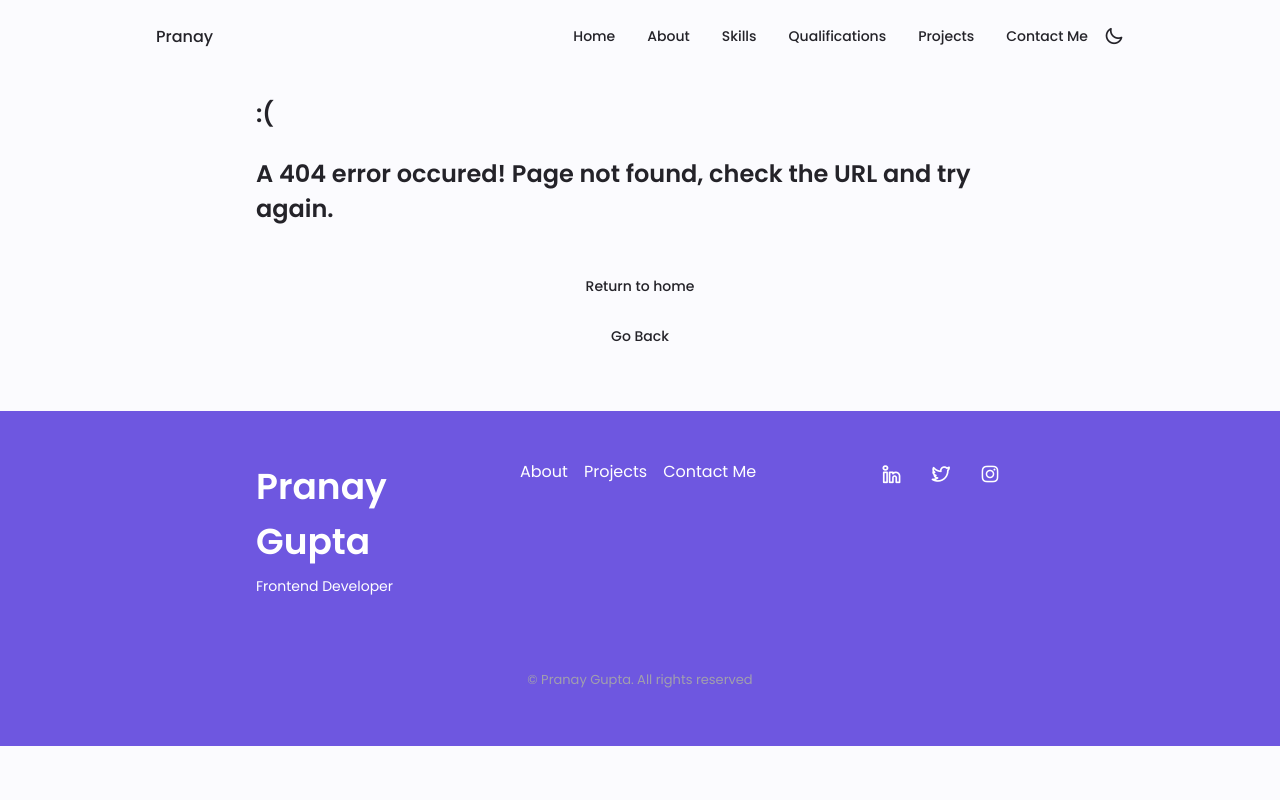
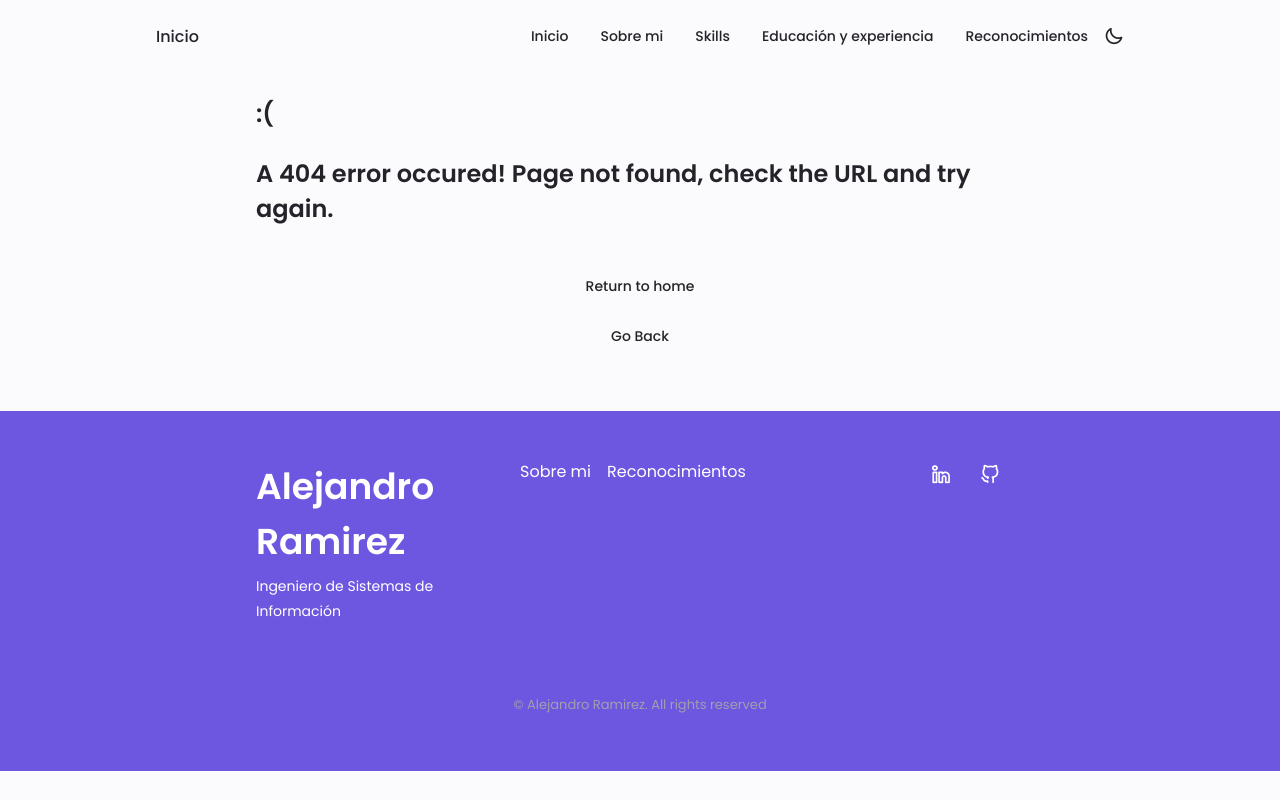
Before and after one commit to EXCALOFRIO/EXCALOFRIO.github.io, a plain HTML site: page 404.html in a window 1280 px wide. Drawn offline with nearby package versions, Linux system fonts and the light colour scheme.

Commit message:
FIX: 404 page not found

```diff
--- a/404.html
+++ b/404.html
@@ -1,5 +1,5 @@
 <!DOCTYPE html>
-<html lang="en">
+<html lang="es">
 
 <head>
   <meta charset="UTF-8" />
@@ -7,7 +7,7 @@
   <meta name="viewport" content="width=device-width, initial-scale=1.0" />
   <link rel="stylesheet" href="https://unicons.iconscout.com/release/v4.0.0/css/line.css" />
   <link rel="stylesheet" href="./assets/css/style.css" />
-  <title>404 - Pranay Gupta</title>
+  <title>404 - Alejandro Ramirez</title>
   <link rel="shortcut icon" href="./assets/img/favicon.ico" type="image/x-icon" />
 </head>
 
@@ -15,18 +15,18 @@
   <!-- Header -->
   <header class="header" id="header">
     <nav class="nav container">
-      <a href="#" class="nav_logo">Pranay</a>
+      <a href="#" class="nav_logo">Inicio</a>
 
       <div class="nav_menu" id="nav-menu">
         <ul class="nav_list grid">
           <li class="nav_item">
             <a href="./index.html#home" class="nav_link">
-              <i class="uil uil-estate nav_icon"></i> Home
+              <i class="uil uil-estate nav_icon"></i> Inicio
             </a>
           </li>
           <li class="nav_item">
             <a href="./index.html#about" class="nav_link">
-              <i class="uil uil-user nav_icon"></i> About
+              <i class="uil uil-user nav_icon"></i> Sobre mi
             </a>
           </li>
           <li class="nav_item">
@@ -36,19 +36,15 @@
           </li>
           <li class="nav_item">
             <a href="./index.html#qualification" class="nav_link">
-              <i class="uil uil-graduation-cap nav_icon"></i> Qualifications
+              <i class="uil uil-graduation-cap nav_icon"></i> Educación y experiencia
             </a>
           </li>
           <li class="nav_item">
             <a href="./index.html#projects" class="nav_link">
-              <i class="uil uil-scenery nav_icon"></i> Projects
+              <i class="uil uil-scenery nav_icon"></i> Reconocimientos
             </a>
           </li>
-          <li class="nav_item">
-            <a href="./index.html#contact" class="nav_link">
-              <i class="uil uil-message nav-icon nav_icon"></i> Contact Me
-            </a>
-          </li>
+
         </ul>
         <i class="uil uil-times nav_close" id="nav-close"></i>
       </div>
@@ -87,19 +83,16 @@
     <div class="footer_bg">
       <div class="footer_container container grid">
         <div>
-          <h1 class="footer_title">Pranay Gupta</h1>
-          <span class="footer_subtitle">Frontend Developer</span>
+          <h1 class="footer_title">Alejandro Ramirez</h1>
+          <span class="footer_subtitle">Ingeniero de Sistemas de Información</span>
         </div>
 
         <ul class="footer_links">
           <li>
-            <a href="./index.html#about" class="footer_link">About</a>
+            <a href="./index.html#about" class="footer_link">Sobre mi</a>
           </li>
           <li>
-            <a href="./index.html#projects" class="footer_link">Projects</a>
-          </li>
-          <li>
-            <a href="./index.html#contact" class="footer_link">Contact Me</a>
+            <a href="./index.html#projects" class="footer_link">Reconocimientos</a>
           </li>
         </ul>
 
@@ -107,16 +100,13 @@
           <a href="https://www.linkedin.com/in/thepranaygupta/" target="_blank" class="footer_social">
             <i class="uil uil-linkedin-alt"></i>
           </a>
-          <a href="https://twitter.com/ThePranayGupta/" target="_blank" class="footer_social">
-            <i class="uil uil-twitter-alt"></i>
-          </a>
-          <a href="https://www.instagram.com/pranayguptaa/" target="_blank" class="footer_social">
-            <i class="uil uil-instagram"></i>
+          <a href="https://github.com/EXCALOFRIO" class="footer_social" target="_blank">
+            <i class="uil uil-github-alt"></i>
           </a>
         </div>
       </div>
 
-      <p class="footer_copy">&#169; Pranay Gupta. All rights reserved</p>
+      <p class="footer_copy">&#169; Alejandro Ramirez. All rights reserved</p>
     </div>
   </footer>
 
--- a/assets/js/main.js
+++ b/assets/js/main.js
@@ -179,7 +179,9 @@ window.addEventListener("scroll", scrollUpfunc);
 const themeButton = document.getElementById("theme-button");
 const darkTheme = "dark-theme";
 const iconTheme = "uil-sun";
-
+// Set default theme to dark
+document.body.classList.add(darkTheme);
+themeButton.classList.add(iconTheme);
 // Previously selected topic (if user selected)
 const selectedTheme = localStorage.getItem("selected-theme");
 const selectedIcon = localStorage.getItem("selected-icon");
```
Also changed, not shown: index.html (+2 -2 lines).
